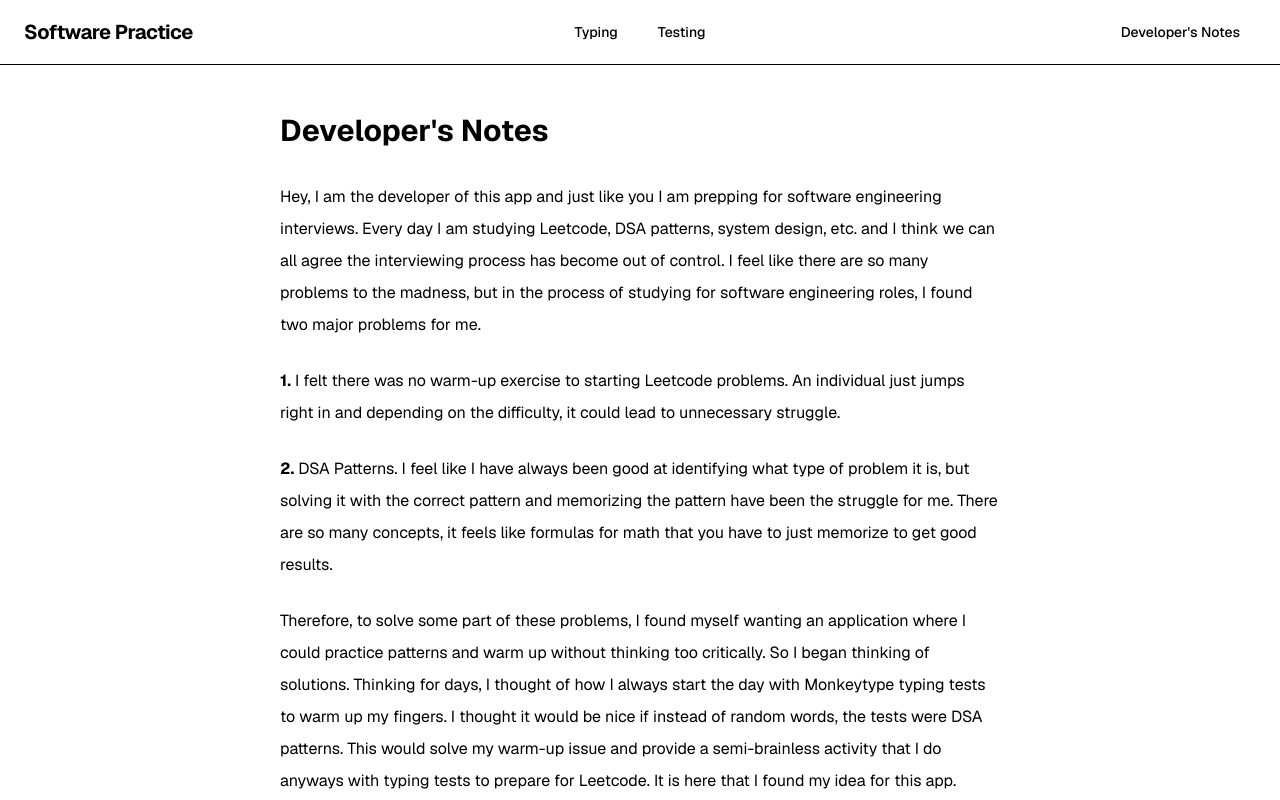
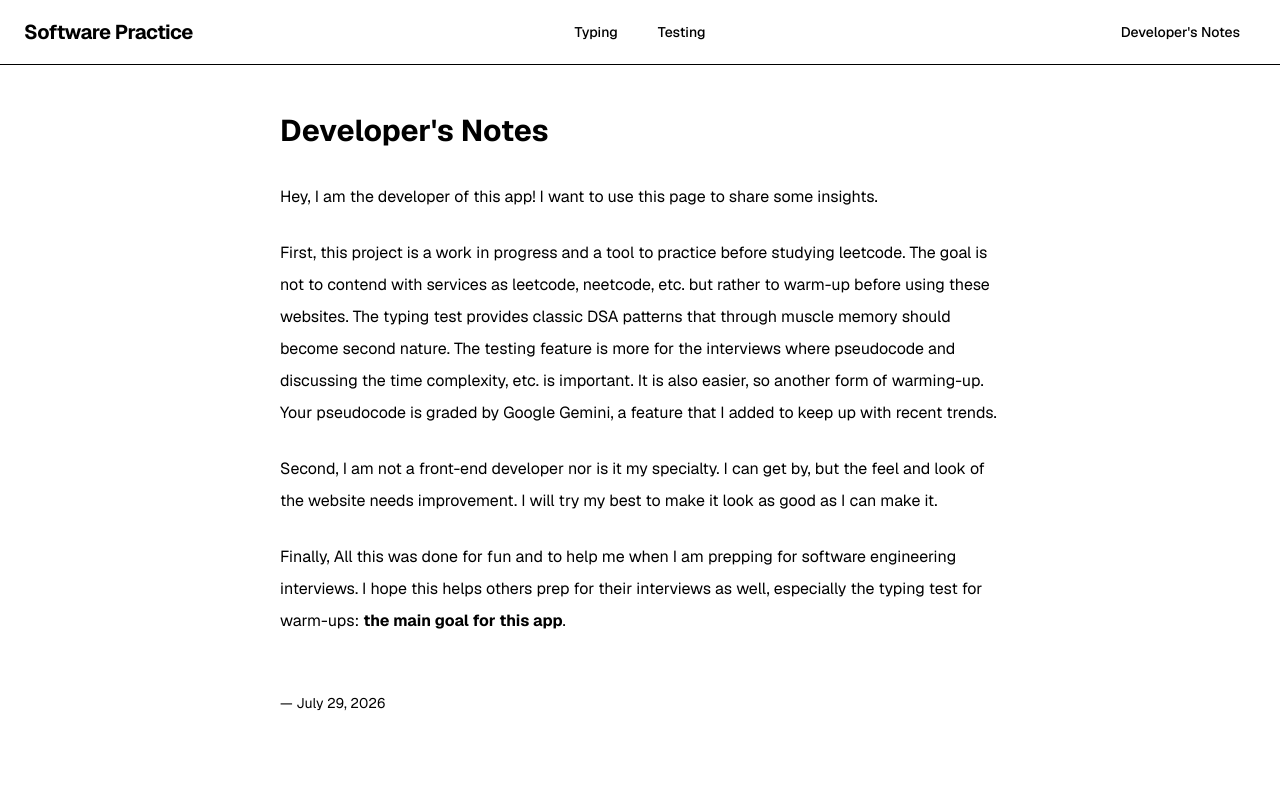
Before and after one commit to josephsbucholtz/se-test-app, a Next.js app: page /developers-notes in a window 1280 px wide. Shown: the top 800 px of the page. Built offline with nearby package versions, Linux system fonts and the light colour scheme.

Commit message:
Update dev notes

```diff
--- a/app/(user)/developers-notes/page.tsx
+++ b/app/(user)/developers-notes/page.tsx
@@ -1,4 +1,3 @@
-
 export default function DevelopersNotes() {
   return (
     <main className="mx-auto max-w-3xl px-6 py-12">
@@ -6,51 +5,34 @@ export default function DevelopersNotes() {
 
       <div className="space-y-6 leading-8 text-muted-foreground">
         <p>
-          Hey, I am the developer of this app and just like you I am prepping
-          for software engineering interviews. Every day I am studying
-          Leetcode, DSA patterns, system design, etc. and I think we can all
-          agree the interviewing process has become out of control. I feel like
-          there are so many problems to the madness, but in the process of
-          studying for software engineering roles, I found two major problems
-          for me.
+          Hey, I am the developer of this app! I want to use this page to share
+          some insights.
         </p>
 
         <p>
-          <strong>1.</strong> I felt there was no warm-up exercise to starting
-          Leetcode problems. An individual just jumps right in and depending on
-          the difficulty, it could lead to unnecessary struggle.
+          First, this project is a work in progress and a tool to practice
+          before studying leetcode. The goal is not to contend with services as
+          leetcode, neetcode, etc. but rather to warm-up before using these
+          websites. The typing test provides classic DSA patterns that through
+          muscle memory should become second nature. The testing feature is more
+          for the interviews where pseudocode and discussing the time
+          complexity, etc. is important. It is also easier, so another form of
+          warming-up. Your pseudocode is graded by Google Gemini, a feature that
+          I added to keep up with recent trends.
+        </p>
+        <p>
+          Second, I am not a front-end developer nor is it my specialty. I can
+          get by, but the feel and look of the website needs improvement. I will
+          try my best to make it look as good as I can make it.
         </p>
 
         <p>
-          <strong>2.</strong> DSA Patterns. I feel like I have always been good
-          at identifying what type of problem it is, but solving it with the
-          correct pattern and memorizing the pattern have been the struggle for
-          me. There are so many concepts, it feels like formulas for math that
-          you have to just memorize to get good results.
+          Finally, All this was done for fun and to help me when I am prepping
+          for software engineering interviews. I hope this helps others prep for
+          their interviews as well, especially the typing test for warm-ups: <strong>the
+          main goal for this app</strong>.
         </p>
-
-        <p>
-          Therefore, to solve some part of these problems, I found myself
-          wanting an application where I could practice patterns and warm up
-          without thinking too critically. So I began thinking of solutions.
-          Thinking for days, I thought of how I always start the day with
-          Monkeytype typing tests to warm up my fingers. I thought it would be
-          nice if instead of random words, the tests were DSA patterns. This
-          would solve my warm-up issue and provide a semi-brainless activity
-          that I do anyways with typing tests to prepare for Leetcode. It is
-          here that I found my idea for this app.
-        </p>
-
-        <p>
-            So that is the goal of this app. Memorize DSA patterns through mini tests,
-            and warm up those fingers! This app is still a work in progress and I
-            have more features I want to add in the future, but that depends on how
-            motivated I am to continue building this project.
-        </p>
-
-        <p className="pt-8 text-sm text-muted-foreground">
-          — July 19, 2026
-        </p>
+        <p className="pt-8 text-sm text-muted-foreground">— July 29, 2026</p>
       </div>
     </main>
   );
```
